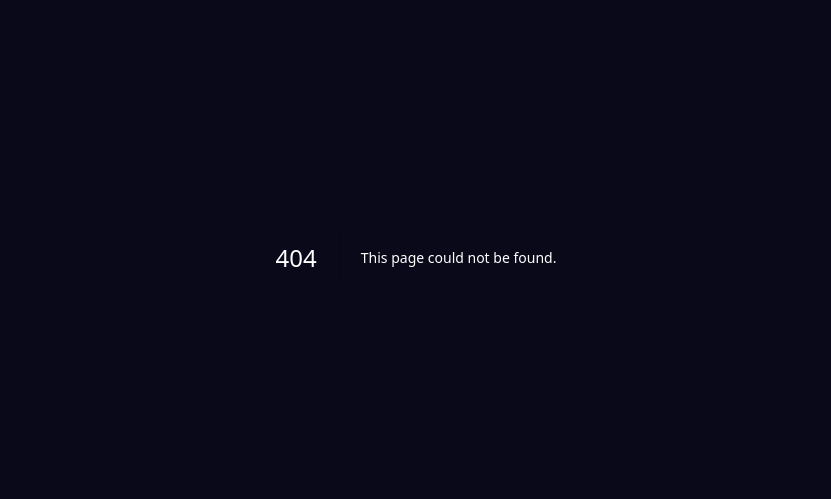
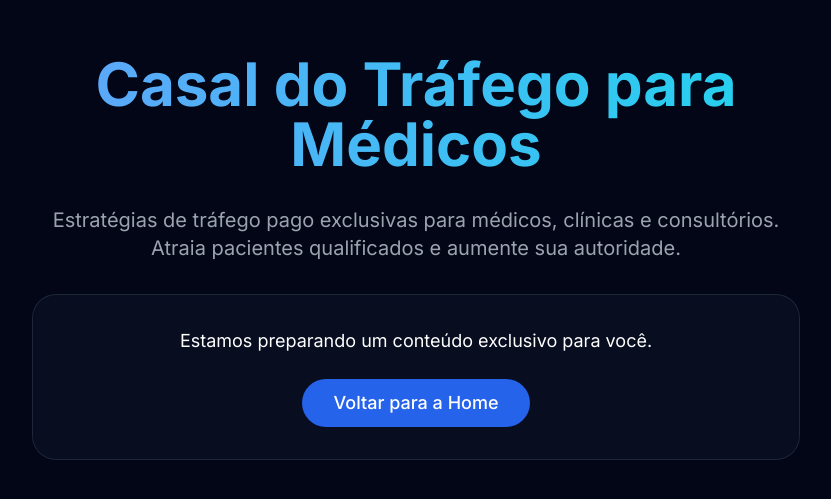
Before and after one commit to drtrafego/drtrafego-geral, a Next.js app: page /medicos in a window 1280 px wide. Before the commit this address had no page. Shown: the part 143-642 px from the top of the page, without its empty margins (224-1055 px from the left). Built offline with nearby package versions, Linux system fonts and the light colour scheme.

Commit message:
feat: create structure for medicos and advogados pages

```diff
--- /dev/null
+++ b/src/app/advogados/page.tsx
@@ -0,0 +1,25 @@
+import { Button } from "@/components/ui/button";
+import Link from "next/link";
+
+export default function AdvogadosPage() {
+  return (
+    <main className="flex min-h-screen flex-col items-center justify-center p-6 md:p-24 bg-slate-950 text-white">
+      <div className="max-w-3xl text-center space-y-8">
+        <h1 className="text-4xl md:text-6xl font-bold bg-clip-text text-transparent bg-gradient-to-r from-amber-400 to-orange-400">
+          Casal do Tráfego para Advogados
+        </h1>
+        <p className="text-xl text-gray-400">
+          Marketing jurídico ético e eficiente.
+          Conquiste clientes qualificados respeitando o código de ética da OAB.
+        </p>
+
+        <div className="p-8 rounded-3xl bg-slate-900/50 border border-white/10 backdrop-blur-sm">
+          <p className="text-lg mb-6">Estamos preparando um conteúdo exclusivo para você.</p>
+          <Button asChild className="bg-amber-600 hover:bg-amber-700 text-white px-8 py-6 text-lg rounded-full">
+            <Link href="/">Voltar para a Home</Link>
+          </Button>
+        </div>
+      </div>
+    </main>
+  );
+}
--- /dev/null
+++ b/src/app/medicos/page.tsx
@@ -0,0 +1,25 @@
+import { Button } from "@/components/ui/button";
+import Link from "next/link";
+
+export default function MedicosPage() {
+  return (
+    <main className="flex min-h-screen flex-col items-center justify-center p-6 md:p-24 bg-slate-950 text-white">
+      <div className="max-w-3xl text-center space-y-8">
+        <h1 className="text-4xl md:text-6xl font-bold bg-clip-text text-transparent bg-gradient-to-r from-blue-400 to-cyan-400">
+          Casal do Tráfego para Médicos
+        </h1>
+        <p className="text-xl text-gray-400">
+          Estratégias de tráfego pago exclusivas para médicos, clínicas e consultórios.
+          Atraia pacientes qualificados e aumente sua autoridade.
+        </p>
+
+        <div className="p-8 rounded-3xl bg-slate-900/50 border border-white/10 backdrop-blur-sm">
+          <p className="text-lg mb-6">Estamos preparando um conteúdo exclusivo para você.</p>
+          <Button asChild className="bg-blue-600 hover:bg-blue-700 text-white px-8 py-6 text-lg rounded-full">
+            <Link href="/">Voltar para a Home</Link>
+          </Button>
+        </div>
+      </div>
+    </main>
+  );
+}
```
